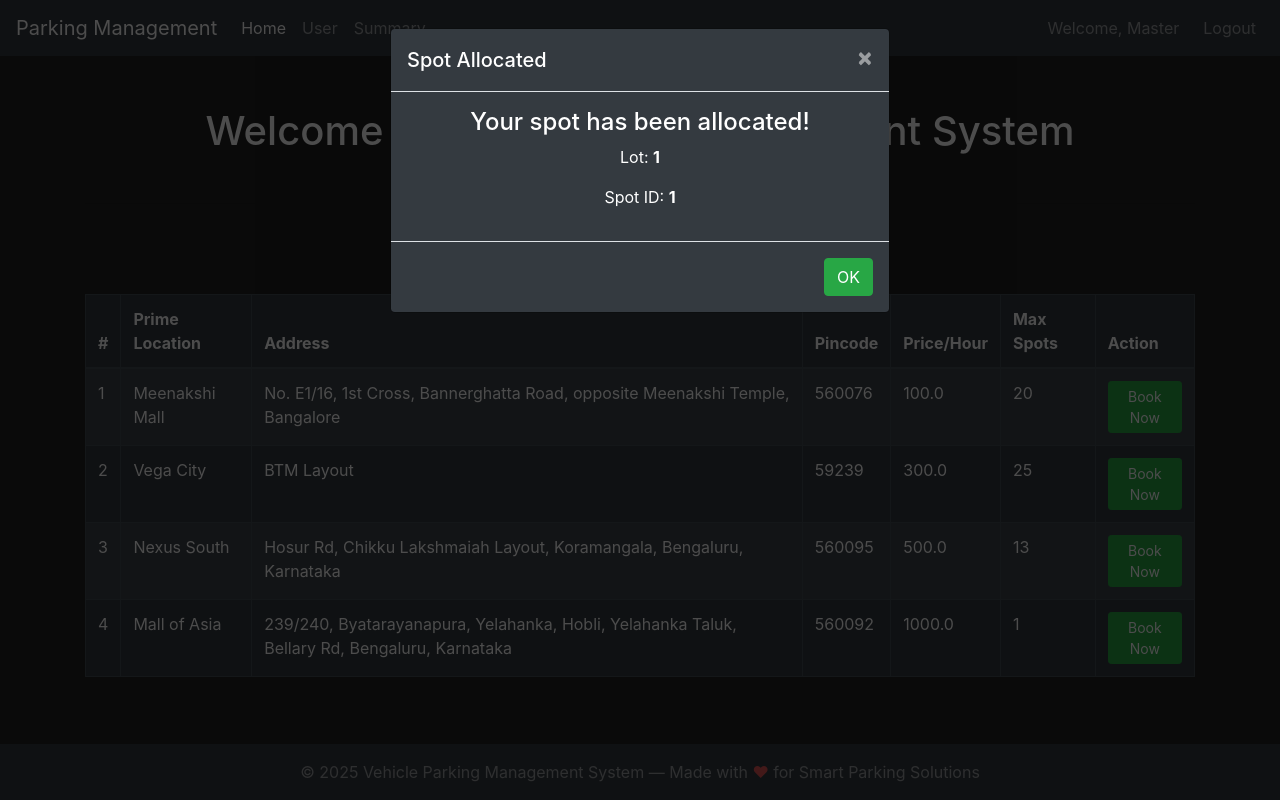
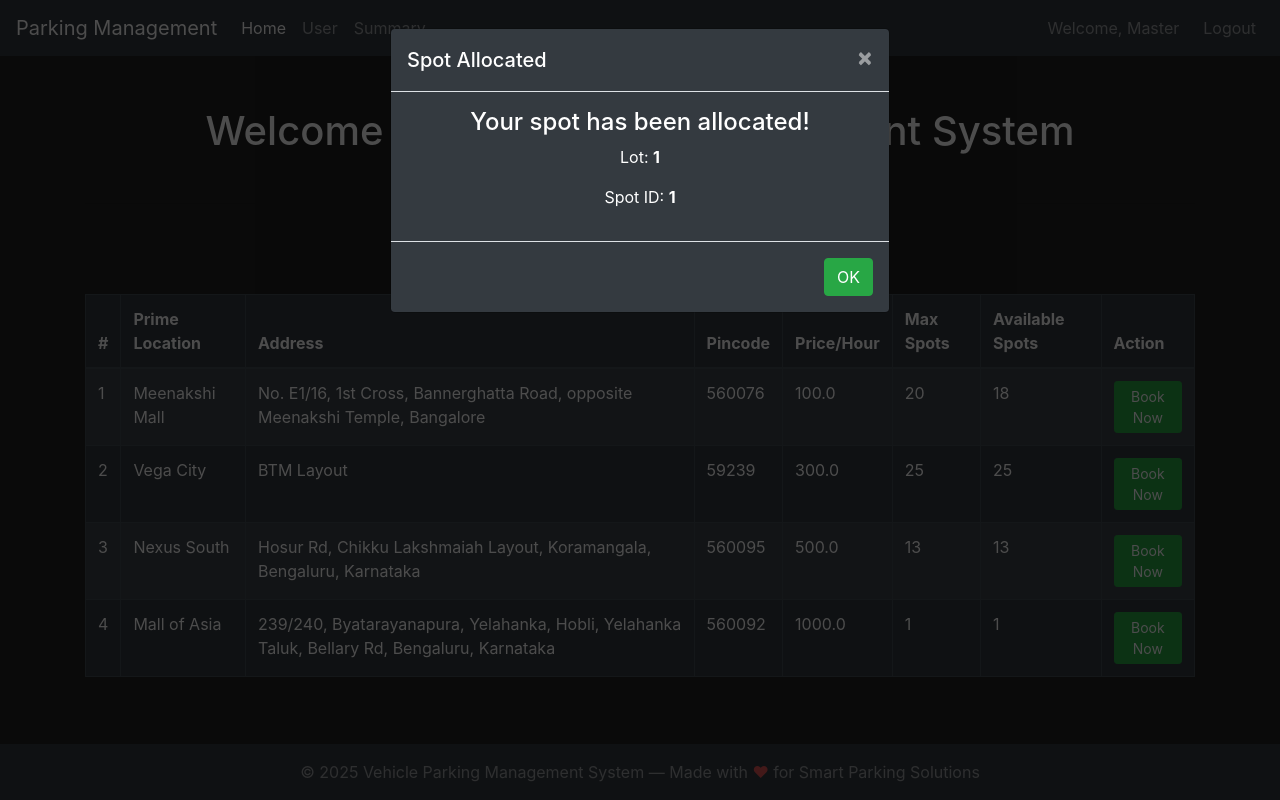
Before and after one commit to kunal-bmd/Parking-Management-System, a Flask app: page / in a window 1280 px wide. Run offline with Flask 3, Linux system fonts and the light colour scheme; a user stored in the database is signed in; some libraries are stand-ins or nearby versions.

Commit message:
final commit

```diff
--- a/parkingManagement/controllers.py
+++ b/parkingManagement/controllers.py
@@ -25,13 +25,21 @@ def home_page():
     allocated_spot = session.pop('allocated_spot', None)
     allocated_lot = session.pop('allocated_lot', None)
 
+    # Prepare parking lot data with occupied spots count
+    lots_with_occupied = []
+    for lot in parking_lots:
+        occupied_spots = ParkingSpot.query.filter_by(parking_lot_id=lot.id, status='occupied').count()
+        lot_dict = lot.__dict__.copy()
+        lot_dict['occupied_spots'] = occupied_spots
+        lots_with_occupied.append(lot_dict)
+
     if current_user.is_authenticated:
         user_history = Booking.query.filter_by(user_id=current_user.id).order_by(Booking.entry_time.desc()).all()
 
     return render_template(
         'home.html',
         active_page='home',
-        parking_lots=parking_lots,
+        parking_lots=lots_with_occupied,
         booking_form=booking_form,
         user_history=user_history,
         allocated_spot=allocated_spot,
@@ -286,15 +294,21 @@ def release_spot(booking_id):
     entry_time = booking.entry_time
     lot = ParkingLot.query.get(ParkingSpot.query.get(booking.spot_id).parking_lot_id)
     price_per_hour = lot.price_per_hour if lot else 0
-    duration_hours = max(1, int((exit_time - entry_time).total_seconds() // 3600))
+    duration_seconds = (exit_time - entry_time).total_seconds()
+    duration_hours = max(1, int(duration_seconds // 3600))
     total_cost = price_per_hour * duration_hours
+    # Format total time as H hours M minutes
+    hours = int(duration_seconds // 3600)
+    minutes = int((duration_seconds % 3600) // 60)
+    total_time_str = f"{hours} hours {minutes} minutes" if hours else f"{minutes} minutes"
 
     # Return details for confirmation popup
     return jsonify({
         'entry_time': entry_time.strftime('%Y-%m-%d %H:%M'),
         'exit_time': exit_time.strftime('%Y-%m-%d %H:%M'),
         'price_per_hour': price_per_hour,
-        'total_cost': total_cost
+        'total_cost': total_cost,
+        'total_time': total_time_str
     })
 
 
@@ -428,7 +442,7 @@ def bookings_bar_chart():
         spine.set_color('white')
     plt.tight_layout()
     buf = io.BytesIO()
-    plt.savefig(buf, format='png', bbox_inches='tight', transparent=True)
+    plt.savefig(buf, format='png', bbox_inches='tight')
     plt.close(fig)
     buf.seek(0)
     return make_response(buf.read(), 200, {'Content-Type': 'image/png'})
@@ -456,7 +470,7 @@ def revenue_per_lot_chart():
         spine.set_color('white')
     plt.tight_layout()
     buf = io.BytesIO()
-    plt.savefig(buf, format='png', bbox_inches='tight', transparent=True)
+    plt.savefig(buf, format='png', bbox_inches='tight')
     plt.close(fig)
     buf.seek(0)
     return make_response(buf.read(), 200, {'Content-Type': 'image/png'})
@@ -520,7 +534,7 @@ def user_bookings_over_time_chart():
         spine.set_color('white')
     plt.tight_layout()
     buf = io.BytesIO()
-    plt.savefig(buf, format='png', bbox_inches='tight', transparent=True)
+    plt.savefig(buf, format='png', bbox_inches='tight')
     plt.close(fig)
     buf.seek(0)
     return make_response(buf.read(), 200, {'Content-Type': 'image/png'})
@@ -552,7 +566,7 @@ def user_spending_over_time_chart():
         spine.set_color('white')
     plt.tight_layout()
     buf = io.BytesIO()
-    plt.savefig(buf, format='png', bbox_inches='tight', transparent=True)
+    plt.savefig(buf, format='png', bbox_inches='tight')
     plt.close(fig)
     buf.seek(0)
     return make_response(buf.read(), 200, {'Content-Type': 'image/png'})
--- a/parkingManagement/templates/home.html
+++ b/parkingManagement/templates/home.html
@@ -93,6 +93,7 @@
                         <th>Pincode</th>
                         <th>Price/Hour</th>
                         <th>Max Spots</th>
+                        <th>Available Spots</th>
                         <th>Action</th>
                     </tr>
                 </thead>
@@ -105,8 +106,10 @@
                         <td>{{ lot.pincode }}</td>
                         <td>{{ lot.price_per_hour }}</td>
                         <td>{{ lot.max_spots }}</td>
+                        <td>{{ lot.max_spots - (lot.occupied_spots if lot.occupied_spots is defined else 0) }}</td>
                         <td>
-                            <button type="button" class="btn btn-success btn-sm book-now-button" data-toggle="modal" data-target="#bookModal" data-lot-id="{{ lot.id }}" data-lot-location="{{ lot.prime_location }}">Book Now</button>
+                            {% set available_spots = lot.max_spots - (lot.occupied_spots if lot.occupied_spots is defined else 0) %}
+                            <button type="button" class="btn btn-sm book-now-button {% if available_spots == 0 %}btn-danger disabled{% else %}btn-success{% endif %}" data-toggle="modal" data-target="#bookModal" data-lot-id="{{ lot.id }}" data-lot-location="{{ lot.prime_location }}" {% if available_spots == 0 %}disabled{% endif %}>Book Now</button>
                         </td>
                     </tr>
                     {% else %}
@@ -194,6 +197,7 @@
                 }
                 let html = `<p><strong>Entry Time:</strong> ${data.entry_time}</p>` +
                            `<p><strong>Exit Time:</strong> ${data.exit_time}</p>` +
+                               `<p><strong>Total Time:</strong> <span class='text-info font-weight-bold'>${data.total_time}</span></p>` +
                            `<p><strong>Cost per Hour:</strong> ₹${data.price_per_hour}</p>` +
                            `<p><strong>Total Cost:</strong> <span class='text-warning font-weight-bold'>₹${data.total_cost}</span></p>`;
                 document.getElementById('release-modal-body').innerHTML = html;
```
Also changed, not shown: parkingManagement/templates/admin_home.html (+8 -4 lines), instance/parking.db.
